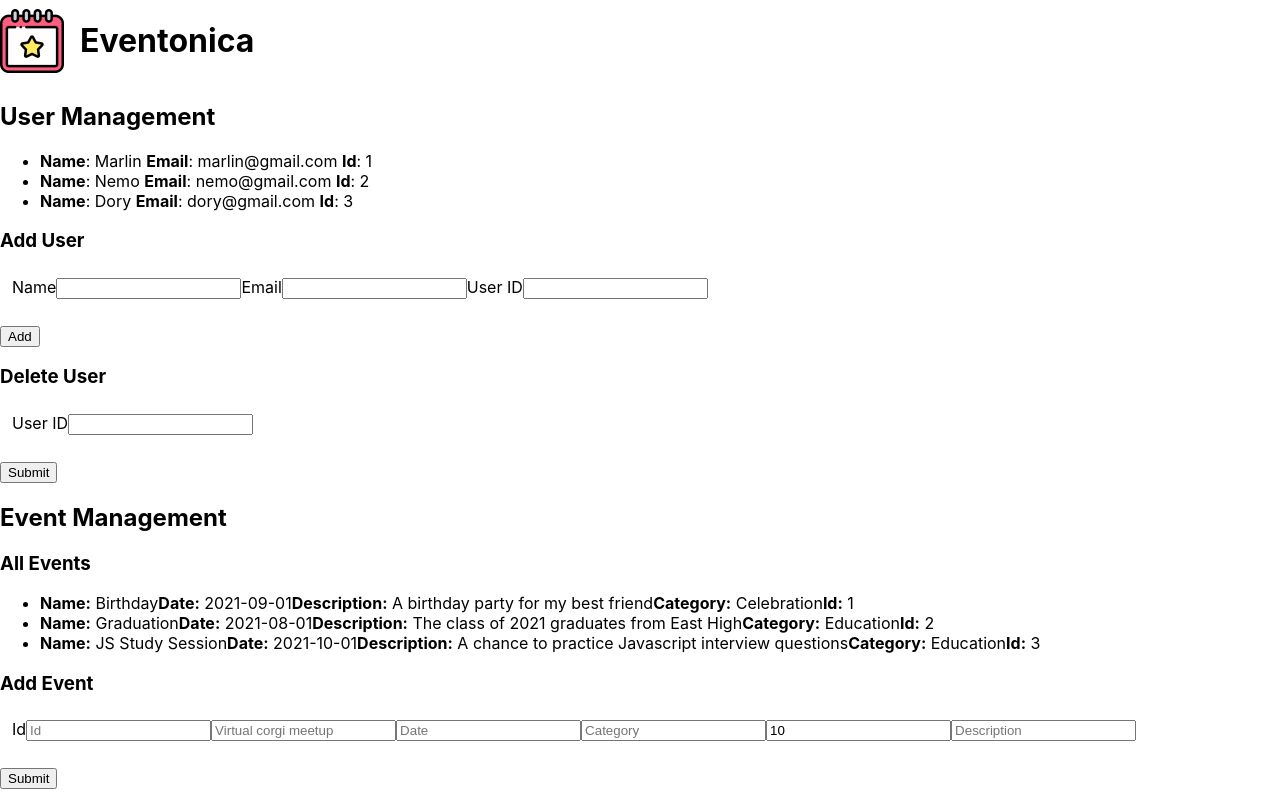
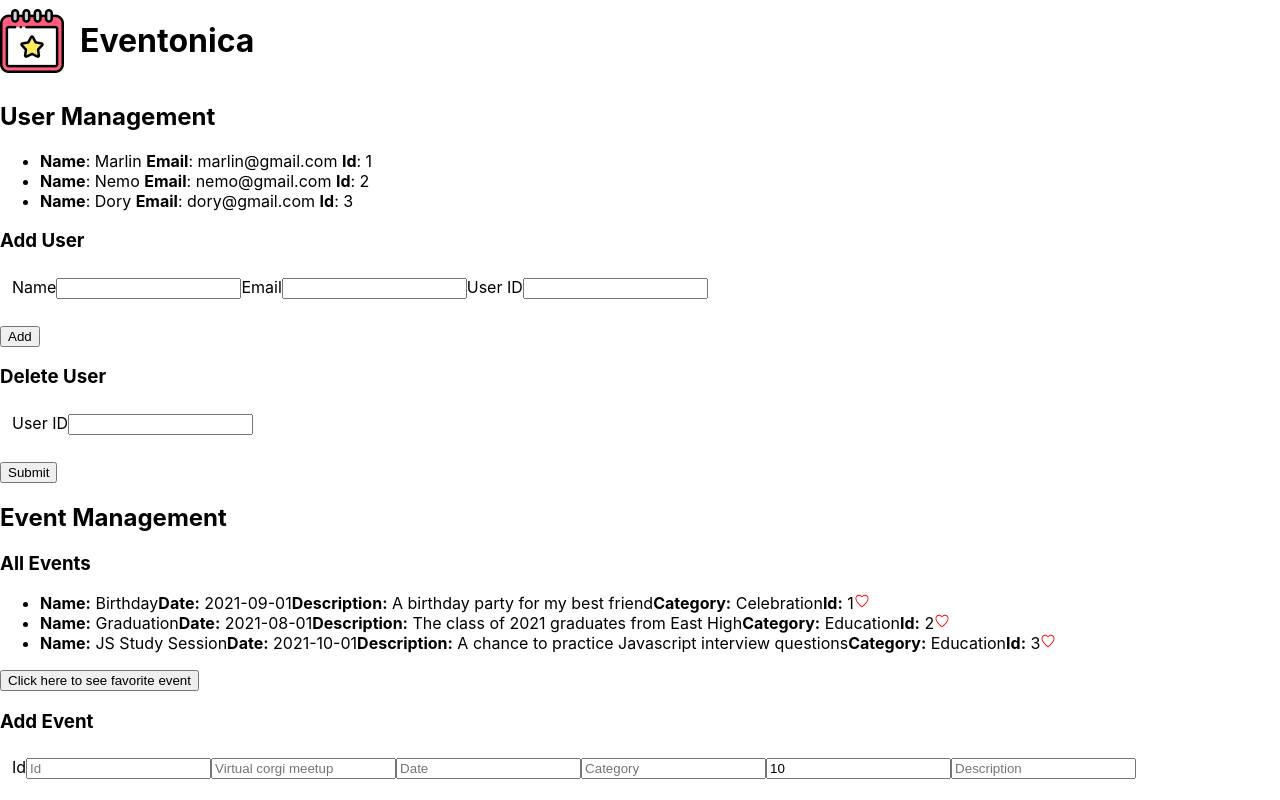
Before and after one commit to priyaraj7/Eventonica--react1, a React (Create React App) app: page / in a window 1280 px wide. Shown: the top 800 px of the page. Built offline with nearby package versions, Linux system fonts and the light colour scheme.

Commit message:
add favourite page

```diff
--- a/package.json
+++ b/package.json
@@ -8,6 +8,7 @@
     "@testing-library/user-event": "^12.8.3",
     "react": "^17.0.2",
     "react-dom": "^17.0.2",
+    "react-icons": "^4.2.0",
     "react-scripts": "4.0.3",
     "web-vitals": "^1.1.2"
   },
--- a/src/App.js
+++ b/src/App.js
@@ -1,7 +1,7 @@
 import "./App.css";
 import Header from "./components/Header";
 import Users from "./components/Users";
-import Events from "./components/Event";
+import Events from "./components/Events";
 
 import Footer from "./components/Footer";
 
--- a/src/components/Event.js
+++ /dev/null
@@ -1,82 +0,0 @@
-import React, { useState } from "react";
-import EventForm from "./EventForm";
-import DeleteEvent from "./DeleteEvent";
-import FindEvent from "./FindEvent";
-
-const Events = () => {
-  // mock State
-  const event1 = {
-    id: "1",
-    name: "Birthday",
-    date: "2021-09-01",
-    description: "A birthday party for my best friend",
-    category: "Celebration",
-  };
-
-  const event2 = {
-    id: "2",
-    name: "Graduation",
-    date: "2021-08-01",
-    description: "The class of 2021 graduates from East High",
-    category: "Education",
-  };
-
-  const event3 = {
-    id: "3",
-    name: "JS Study Session",
-    date: "2021-10-01",
-    description: "A chance to practice Javascript interview questions",
-    category: "Education",
-  };
-  const [events, setEvents] = useState([event1, event2, event3]);
-
-  //add event ... this method goes to child -- child to parent update
-  const handleSubmitAddEvent = (newEvent) => {
-    setEvents([...events, newEvent]);
-  };
-
-  // delete event
-  const handleDeleteEvent = (deleteId) => {
-    //debugger;
-    const deleteEvent = events.filter((event) => event.id !== deleteId);
-    setEvents(deleteEvent);
-  };
-
-  //Search Event
-  const handleSearchEvent = (category, date) => {
-    //debugger;
-    const findEvent = events.filter(
-      (event) => event.category === category || event.date === date
-    );
-    setEvents(findEvent);
-  };
-
-  return (
-    <>
-      <section className="event-management">
-        <h2>Event Management</h2>
-        <div>
-          <h3>All Events</h3>
-          <ul id="events-list">
-            {/* Display all Events here */}
-            {events.map((eve, i) => (
-              <li key={i}>
-                <strong>Name:</strong> {eve.name}
-                <strong>Date:</strong> {eve.date}
-                <strong>Description:</strong> {eve.description}
-                <strong>Category:</strong> {eve.category}
-                <strong>Id:</strong> {eve.id}
-              </li>
-            ))}
-          </ul>
-          <EventForm handleSubmitAddEvent={handleSubmitAddEvent} />
-          <DeleteEvent handleDeleteEvent={handleDeleteEvent} />
-          <FindEvent handleSearchEvent={handleSearchEvent} />
-          {/* */}
-        </div>
-      </section>
-    </>
-  );
-};
-
-export default Events;
--- /dev/null
+++ b/src/components/Events.js
@@ -0,0 +1,136 @@
+import React, { useState } from "react";
+import { IoIosHeart, IoIosHeartEmpty } from "react-icons/io";
+
+import EventForm from "./EventForm";
+import DeleteEvent from "./DeleteEvent";
+import FindEvent from "./FindEvent";
+import FavoriteEvent from "./FavoriteEvent";
+
+const Events = () => {
+  // mock State
+  const event1 = {
+    id: "1",
+    name: "Birthday",
+    date: "2021-09-01",
+    description: "A birthday party for my best friend",
+    category: "Celebration",
+  };
+
+  const event2 = {
+    id: "2",
+    name: "Graduation",
+    date: "2021-08-01",
+    description: "The class of 2021 graduates from East High",
+    category: "Education",
+  };
+
+  const event3 = {
+    id: "3",
+    name: "JS Study Session",
+    date: "2021-10-01",
+    description: "A chance to practice Javascript interview questions",
+    category: "Education",
+  };
+  const [events, setEvents] = useState([event1, event2, event3]);
+  const [favoriteEvents, setFavoriteEvents] = useState([]);
+  const [toggleFavPage, setToggleFavPage] = useState(false);
+
+  //add event ... this method goes to child -- child to parent update
+  const handleSubmitAddEvent = (newEvent) => {
+    setEvents([...events, newEvent]);
+  };
+
+  // delete event
+  const handleDeleteEvent = (deleteId) => {
+    const deleteEvent = events.filter((event) => event.id !== deleteId);
+    setEvents(deleteEvent);
+  };
+
+  //Search Event
+  const handleSearchEvent = (category, date) => {
+    //debugger;
+    const findEvent = events.filter(
+      (event) => event.category === category || event.date === date
+    );
+    setEvents(findEvent);
+  };
+
+  const handleToggleFavPage = () => {
+    setToggleFavPage(!toggleFavPage);
+  };
+
+  const toggleFav = (event) => {
+    const eventId = event.id;
+    if (favoriteEvents.includes(eventId)) {
+      // remove from fav
+      favoriteEvents.splice(favoriteEvents.indexOf(eventId), 1);
+    } else {
+      // add to fav
+      favoriteEvents.push(eventId);
+    }
+
+    setFavoriteEvents([...favoriteEvents]);
+  };
+  // pass this to FavoriteEvent page
+  //   const handleDeleteFavarite = eve =>{
+  //     events.filter((event) => event.id !== evesetEvents(deleteEvent);
+
+  //   }
+
+  return (
+    <>
+      {toggleFavPage ? (
+        <FavoriteEvent
+          toggleFav={toggleFav}
+          toggleFavPage={handleToggleFavPage}
+          events={events.filter((e) => favoriteEvents.includes(e.id))}
+        />
+      ) : (
+        <section className="event-management">
+          <h2>Event Management</h2>
+          <div>
+            <h3>All Events</h3>
+            <ul id="events-list">
+              {/* Display all Events here */}
+              {events.map((eve, i) => (
+                <li key={i}>
+                  <strong>Name:</strong> {eve.name}
+                  <strong>Date:</strong> {eve.date}
+                  <strong>Description:</strong> {eve.description}
+                  <strong>Category:</strong> {eve.category}
+                  <strong>Id:</strong> {eve.id}
+                  {favoriteEvents.includes(eve.id) ? (
+                    <IoIosHeart
+                      onClick={() => toggleFav(eve)}
+                      style={{ color: "red" }}
+                    />
+                  ) : (
+                    <IoIosHeartEmpty
+                      onClick={() => toggleFav(eve)}
+                      style={{ color: "red" }}
+                    />
+                  )}
+                </li>
+              ))}
+            </ul>
+            <button toggleFavPage={toggleFavPage} onClick={handleToggleFavPage}>
+              Click here to see favorite event
+            </button>
+            <EventForm handleSubmitAddEvent={handleSubmitAddEvent} />
+            <DeleteEvent handleDeleteEvent={handleDeleteEvent} />
+            <FindEvent handleSearchEvent={handleSearchEvent} />
+            {/* */}
+          </div>
+        </section>
+      )}
+    </>
+  );
+};
+
+export default Events;
+
+// favorite  https://codesandbox.io/s/react-add-to-favorite-dprh6
+
+// https://docs.reactjsgirls.com/tinder-for-cats/build-favorites
+
+// https://medium.com/wesionary-team/creating-favorites-list-using-localstorage-in-react-part-ii-5f2766369c4f
--- /dev/null
+++ b/src/components/FavoriteEvent.js
@@ -0,0 +1,27 @@
+import React from "react";
+
+const FavoriteEvent = ({ events, toggleFav, toggleFavPage }) => {
+  //const handleDeleteFavorite = (eve) =>
+
+  return (
+    <div>
+      <h2>Favorite Events</h2>
+      <ul id="events-list">
+        {/* Display all Events here */}
+        {events.map((eve, i) => (
+          <li key={i}>
+            <strong>Name:</strong> {eve.name}
+            <strong>Date:</strong> {eve.date}
+            <strong>Description:</strong> {eve.description}
+            <strong>Category:</strong> {eve.category}
+            <strong>Id:</strong> {eve.id}
+            <button onClick={() => toggleFav(eve)}>Delete from Favorite</button>
+          </li>
+        ))}
+      </ul>
+      <button onClick={toggleFavPage}>Click here to see all event</button>
+    </div>
+  );
+};
+
+export default FavoriteEvent;
--- a/src/components/FindEvent.js
+++ b/src/components/FindEvent.js
@@ -15,7 +15,13 @@ const FindEvent = ({ handleSearchEvent }) => {
         >
           <fieldset>
             <label htmlFor="date-search">Date</label>
-            <input type="text" id="date-search" placeholder="YYYY-MM-DD" />
+            <input
+              type="text"
+              id="date-search"
+              placeholder="YYYY-MM-DD"
+              value={eventDate}
+              onChange={(e) => setEventDate(e.target.value)}
+            />
           </fieldset>
           <fieldset>
             <label htmlFor="category-search">Category</label>
--- a/src/components/Users.js
+++ b/src/components/Users.js
@@ -21,6 +21,9 @@ const Users = () => {
     e.preventDefault();
     //const newUser = { id: id, name: name, email: email };
     const newUser = { name, email, id };
+    setName("");
+    setEmail("");
+    setId("");
     setUsers([...users, newUser]);
   };
   //Delete User
```
Also changed, not shown: 1 other file (tests, documents, lock files or other folders).
